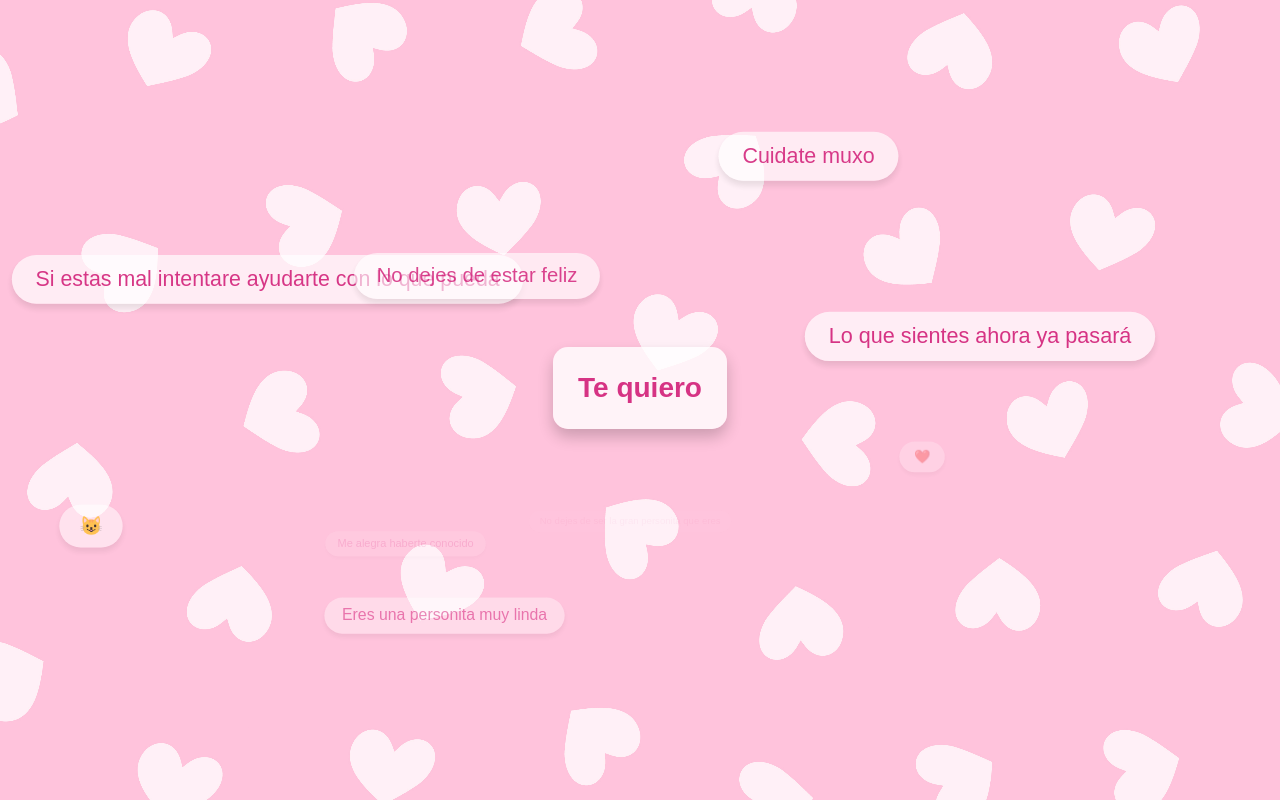
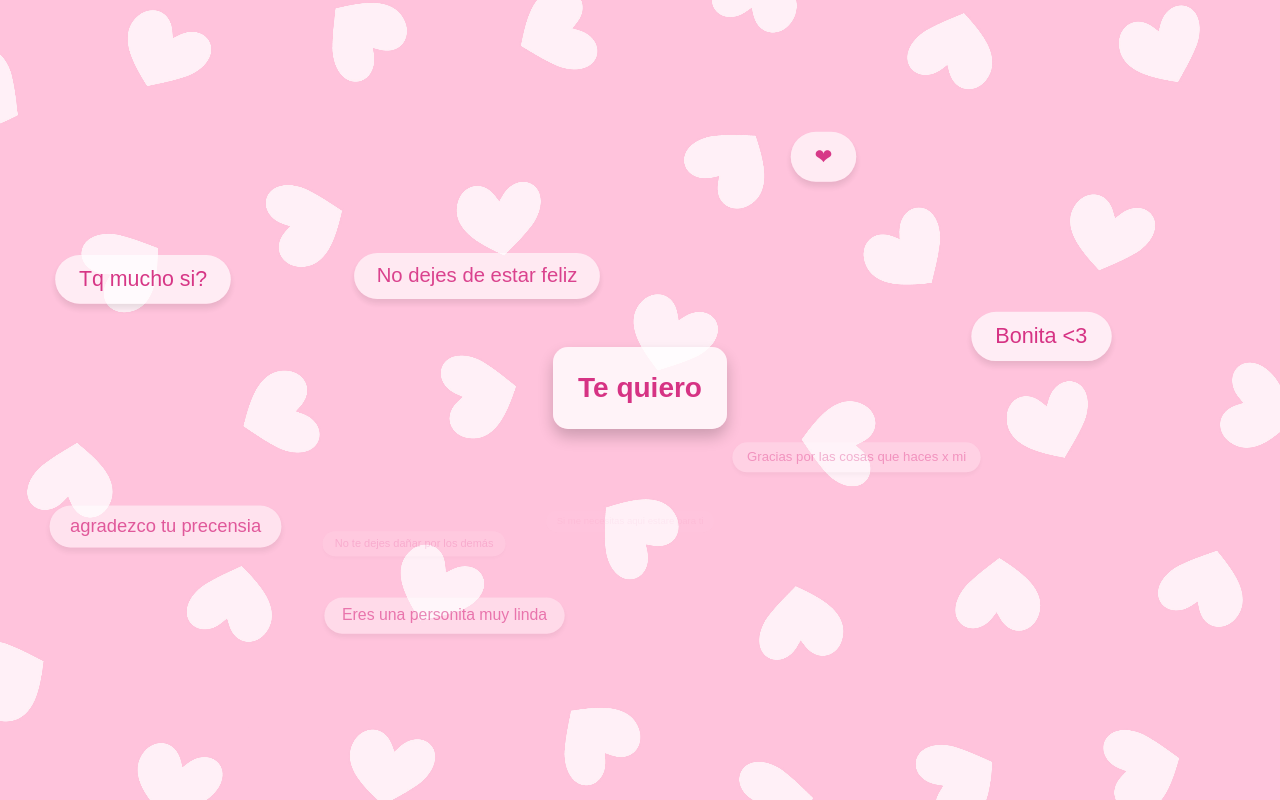
Before and after one commit to IIINothing/Web, a plain HTML site: page index.html in a window 1280 px wide. Drawn offline with Linux system fonts and the light colour scheme.

Commit message:
Add files via upload

```diff
--- a/index.html
+++ b/index.html
@@ -130,7 +130,10 @@
           "❤️",
           "❤",
           "Gracias por las cosas que haces x mi",
-          "😺"
+          "😺",
+          "te quiero caleta sole",
+          "sientete bonita",
+          "agradezco tu precensia"
         ];
 
         function createTextBubble() {
```
